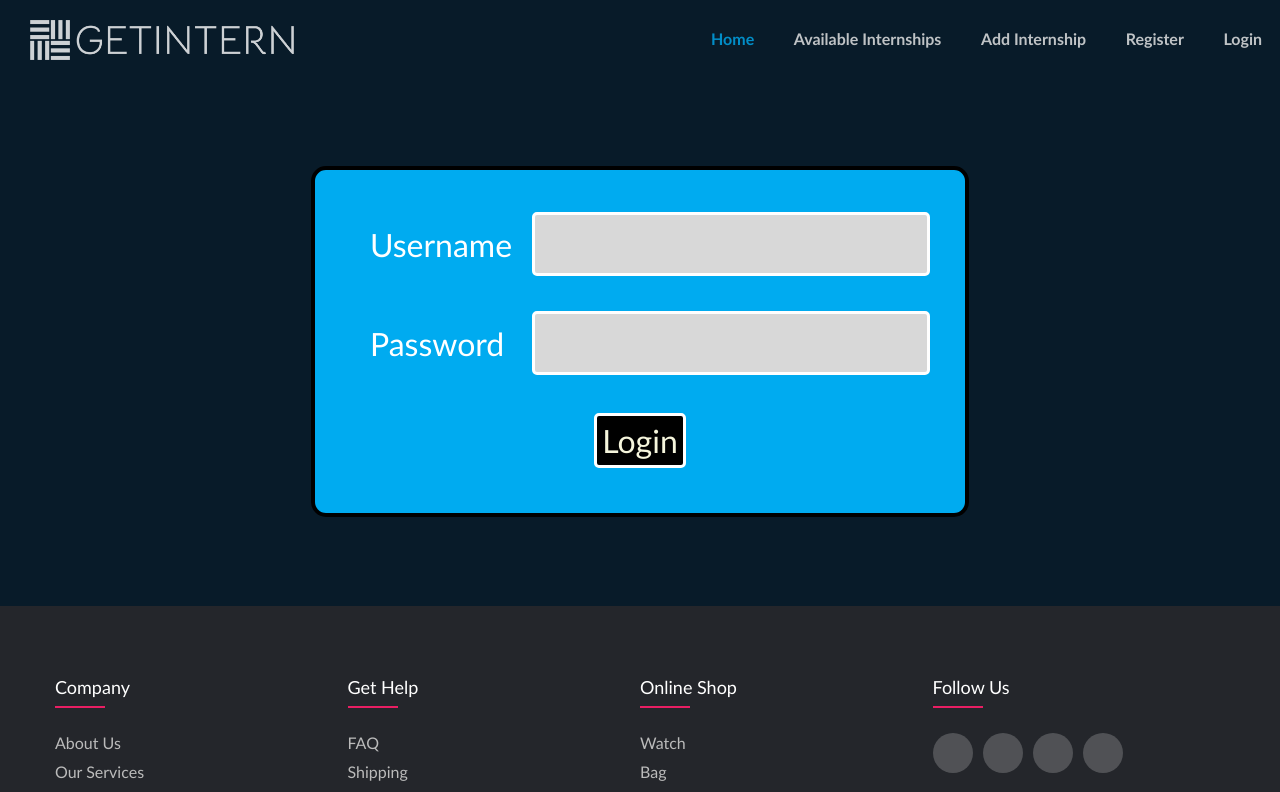
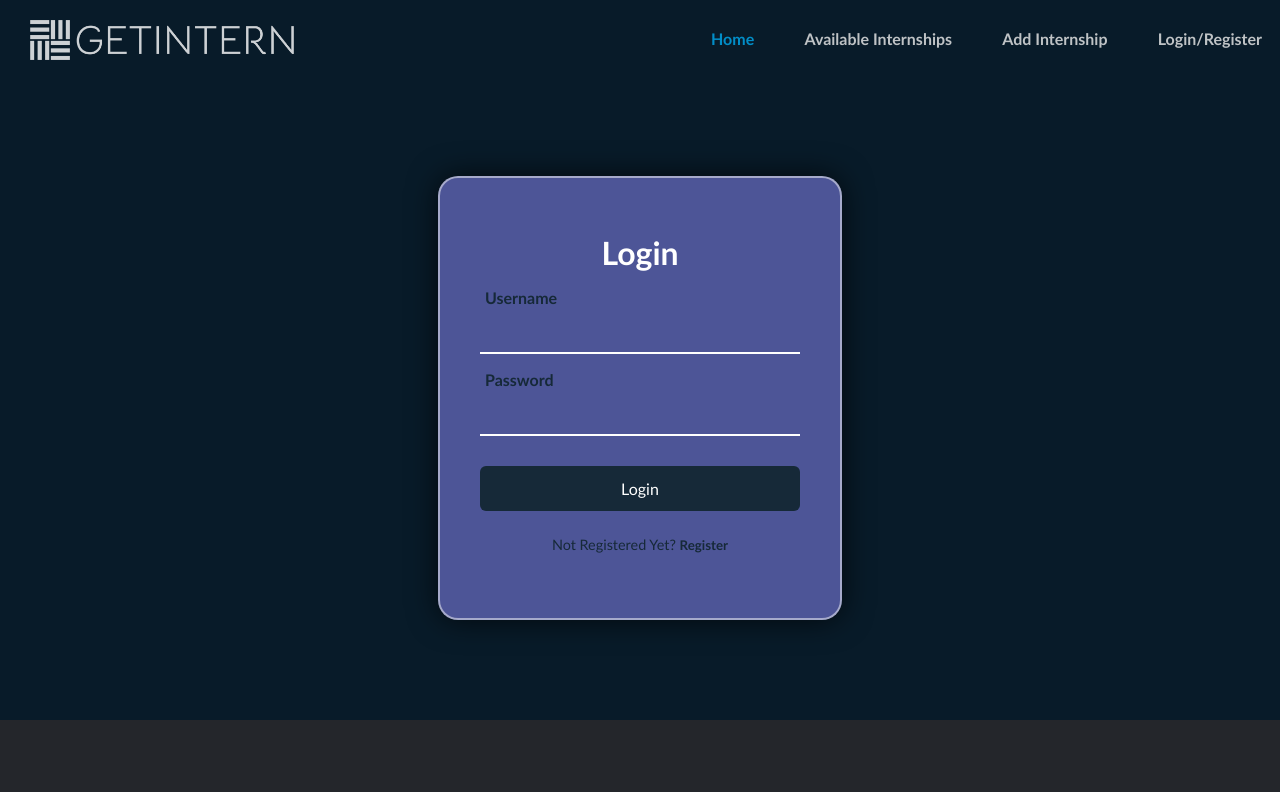
Before and after one commit to Shivamagr1812/GetInt, a React (Create React App) app in the folder client/: page /login in a window 1280 px wide. Shown: the top 792 px of the page. Built offline with nearby package versions, Linux system fonts and the light colour scheme.

Commit message:
register-login changed

```diff
--- a/client/src/App.css
+++ b/client/src/App.css
@@ -80,7 +80,109 @@ nav .title a img{
   display: block;
 }
 
+/* Login Register */
+
 .details{
+  margin: auto;
+  margin-top: 100px;
+  margin-bottom: 100px;
+  position: relative;
+  width: 400px;
+  height: 440px;
+  background: rgb(77, 85, 151);
+  border: 2px solid rgba(255,255,255,0.5);
+  border-radius: 20px;
+  backdrop-filter: blur(20px);
+  box-shadow: 0 0 30px rgba(0,0,0,0.7);
+  display: flex;
+  justify-content: center;
+  align-items: center;
+}
+
+.fields{
+  width: 100%;
+  padding: 40px;
+}
+
+.fields h2{
+  font-size: 2em;
+  color: #fff;
+  text-align: center;
+}
+
+.inputBox{
+  position: relative;
+  width: 100%;
+  height: 50px;
+  border-bottom: 2px solid white;
+  margin: 30px 0;
+}
+
+.inputBox label{
+  position: absolute;
+  top: 50%;
+  left:5px;
+  transform: translateY(-50%);
+  font-size: 1em;
+  color: #162938;
+  font-weight: 600;
+  /* pointer-events: none; */
+  transition: 0.5s;
+}
+
+.inputBox input:focus~label,
+.inputBox input:valid~label{
+  top: -5px;
+}
+
+.inputBox input{
+  width: 100%;
+  height: 100%;
+  background: transparent;
+  border: none;
+  outline: none;
+  font-size: 1em;
+  color: #162938;
+  font-weight: 600;
+  padding: 0 35px 0 5px;
+}
+
+.fields .btn{
+  width: 100%;
+  height: 45px;
+  background: #162938;
+  border: none;
+  outline: none;
+  border-radius: 6px;
+  cursor: pointer;
+  font-size: 1em;
+  color: #fff;
+  font-weight: 500;
+}
+
+.wannaSwitch{
+  font-size: 0.9em;
+  color: #162938;
+  text-align: center;
+  font-weight: 500;
+  margin: 25px 0 10px;
+}
+
+.wannaSwitch p button{
+  color: #162938;
+  text-decoration: none;
+  font-weight: 600;
+  background: transparent;
+  border: none;
+}
+
+.wannaSwitch p button:hover{
+  text-decoration: underline;
+  cursor: pointer;
+}
+
+
+/* .details{
   border: 4px solid black;
   margin: 7% auto;
   max-width: fit-content;
@@ -127,7 +229,7 @@ nav .title a img{
 }
 .details button:hover{
   background-color: #5a5a5a;
-}
+} */
 
 /* Homepage */
 
@@ -378,9 +480,16 @@ nav .title a img{
 
 .available .list{
   display: flex;
+  flex-direction: column;
   flex-wrap: wrap;
   justify-content: space-around;
   padding: 20px;
+}
+
+.listJobs{
+  display: flex;
+  flex-direction: row;
+  flex-wrap: wrap;
 }
 
 .available .list .block{
--- a/client/src/AvIntern.js
+++ b/client/src/AvIntern.js
@@ -34,8 +34,9 @@ const AvIntern = ()=>{
 
     return(
         <div className="available">
+            {loggedin? <div className="list">
                 <h1>Internships for you</h1>
-            {loggedin? <div className="list">
+                <div className="listJobs">
                     {internList.map((val,key) => {
                         return(
                             <div key={key} className="block">
@@ -51,6 +52,7 @@ const AvIntern = ()=>{
                             </div>
                         )
                     })}
+                </div>
                 <Modal trigger={showModal} setTrigger={setShowModal}>
                 </Modal>
             </div> : <div className="login">
--- a/client/src/Login.js
+++ b/client/src/Login.js
@@ -30,24 +30,34 @@ const Login=()=>{
         navigate(path)
     }
 
+    const goToRegister=()=>{
+        const path=`/register`
+        navigate(path)
+    }
+
     return (
         <div className="details">
             <div className="fields">
-                <div>
-                    <label>Username</label>
+                <h2>Login</h2>
+                <div className="form">
+                    <div className="inputBox">
                         <input type="text" value={userName} onChange={(e)=>{
                             setUserName(e.target.value);
                         }}/>
+                        <label>Username</label>
                     </div>
-                <div>
-                    <label>Password</label>
+                    <div className="inputBox">
                         <input type="password" value={password} onChange={(e)=>{
                             setPassword(e.target.value);
                         }}/>
+                        <label>Password</label>
+                    </div>
+                    <button className="btn" onClick={addToList}>Login</button>
+                    <div className="wannaSwitch">
+                        <p>Not Registered Yet? <button onClick={goToRegister}>Register</button></p>
                     </div>
                 </div>
-
-            <button onClick={addToList}>Login</button>
+            </div>
         </div>
     );
 }
--- a/client/src/Navbar.js
+++ b/client/src/Navbar.js
@@ -9,8 +9,8 @@ const Navbar = ()=>{
                 <Link to="/" className="home">Home</Link>
                 <Link to="/interns">Available Internships</Link>
                 <Link to="/new-intern">Add Internship</Link>
-                <Link to="/register">Register</Link>
-                <Link to="/login">Login</Link>
+                {/* <Link to="/register">Login/Register</Link> */}
+                <Link to="/login">Login/Register</Link>
             </ul>
         </nav>
     );
--- a/client/src/Register.js
+++ b/client/src/Register.js
@@ -23,24 +23,34 @@ const Register = ()=>{
         // setCutoff(0);
     }
 
+    const goToLogin=()=>{
+        const path=`/login`
+        navigate(path)
+    }
+
     return (
         <div className="details">
             <div className="fields">
-                <div>
-                    <label>Username</label>
+                <h2>Register</h2>
+                <div className="form">
+                    <div className="inputBox">
                         <input type="text" value={userName} onChange={(e)=>{
                             setUserName(e.target.value);
                         }}/>
+                        <label>Username</label>
                     </div>
-                <div>
-                    <label>Password</label>
+                    <div className="inputBox">
                         <input type="password" value={password} onChange={(e)=>{
                             setPassword(e.target.value);
                         }}/>
+                        <label>Password</label>
+                    </div>
+                    <button className="btn" onClick={addToList}>Register</button>
+                    <div className="wannaSwitch">
+                        <p>Already Registered? <button onClick={goToLogin}>Login</button></p>
                     </div>
                 </div>
-
-            <button onClick={addToList}>Register</button>
+            </div>
         </div>
     );
 }
```
Lines whose indentation alone changed are shown as unchanged.
